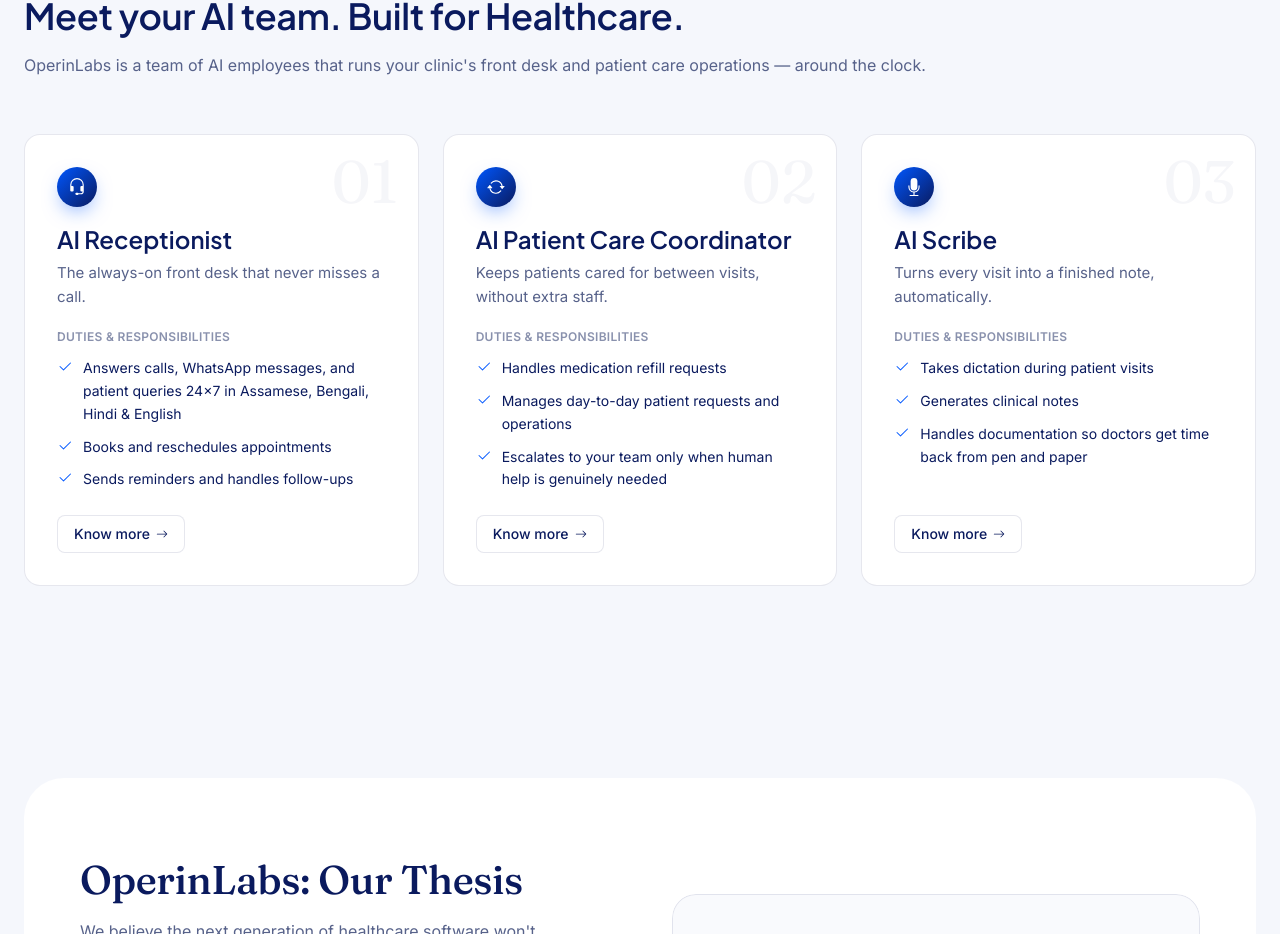
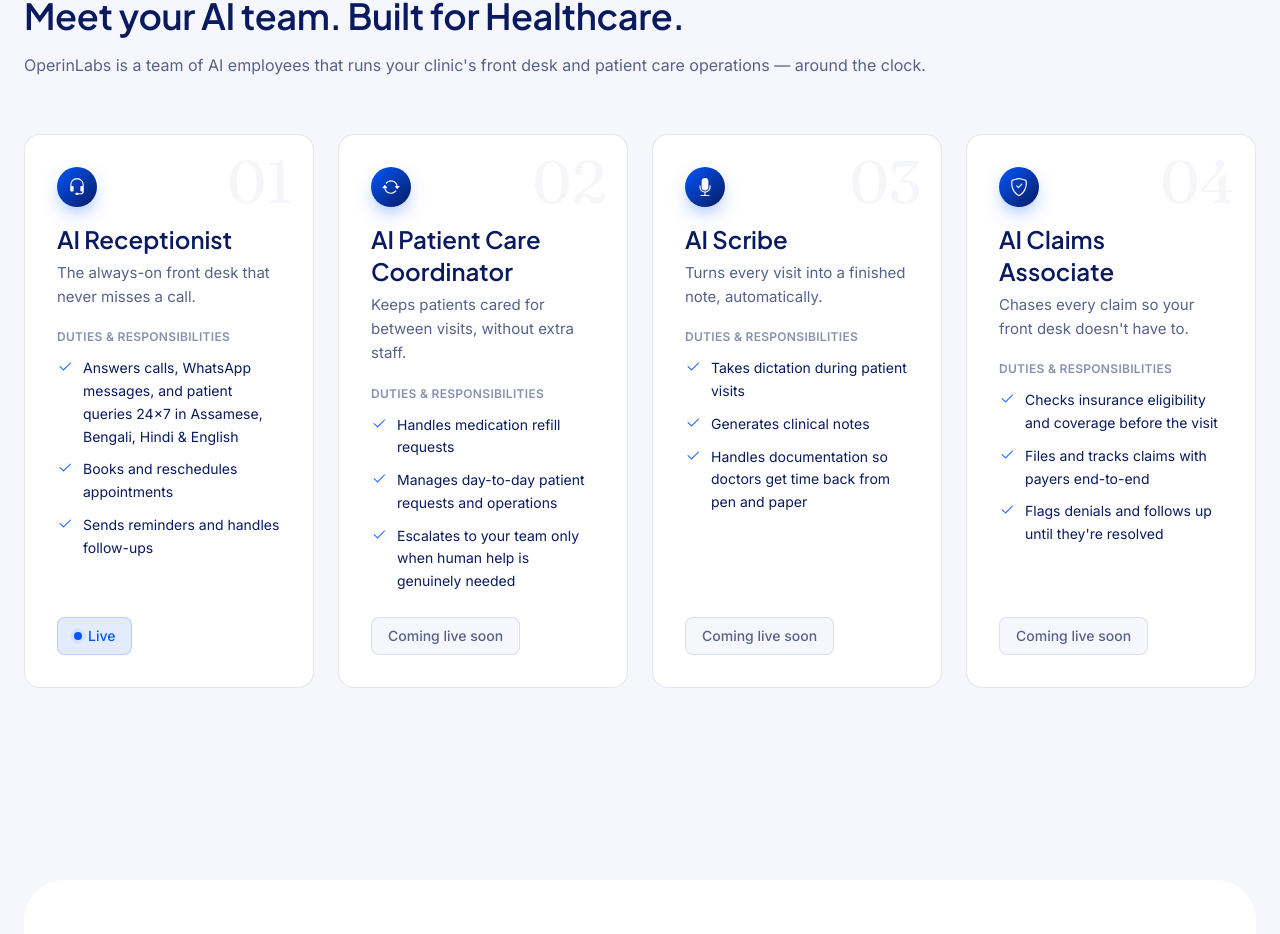
Before and after one commit to OperinLabs/OperinLabs-Landing-Page, a React (Vite) app: page / in a window 1280 px wide. Shown: the part 2076-3010 px from the top of the page. Built offline with nearby package versions, Linux system fonts and the light colour scheme.

Commit message:
Update Product.tsx

```diff
--- a/src/components/Product.tsx
+++ b/src/components/Product.tsx
@@ -1,6 +1,5 @@
 import { motion } from "framer-motion";
-import { Link } from "react-router-dom";
-import { BsArrowRight, BsHeadset, BsArrowRepeat, BsMicFill, BsCheck2 } from "react-icons/bs";
+import { BsHeadset, BsArrowRepeat, BsMicFill, BsCheck2, BsShieldCheck } from "react-icons/bs";
 
 const boxes = [
   {
@@ -13,6 +12,7 @@ const boxes = [
       "Books and reschedules appointments",
       "Sends reminders and handles follow-ups",
     ],
+    status: "live" as const,
   },
   {
     index: "02",
@@ -24,6 +24,7 @@ const boxes = [
       "Manages day-to-day patient requests and operations",
       "Escalates to your team only when human help is genuinely needed",
     ],
+    status: "soon" as const,
   },
   {
     index: "03",
@@ -35,6 +36,19 @@ const boxes = [
       "Generates clinical notes",
       "Handles documentation so doctors get time back from pen and paper",
     ],
+    status: "soon" as const,
+  },
+  {
+    index: "04",
+    heading: "AI Claims Associate",
+    icon: BsShieldCheck,
+    summary: "Chases every claim so your front desk doesn't have to.",
+    duties: [
+      "Checks insurance eligibility and coverage before the visit",
+      "Files and tracks claims with payers end-to-end",
+      "Flags denials and follows up until they're resolved",
+    ],
+    status: "soon" as const,
   },
 ];
 
@@ -61,8 +75,8 @@ export default function Product() {
           </p>
         </motion.div>
 
-        <div className="mt-14 grid gap-6 sm:grid-cols-3">
-          {boxes.map(({ index, heading, icon: Icon, summary, duties }, i) => (
+        <div className="mt-14 grid gap-6 sm:grid-cols-2 lg:grid-cols-4">
+          {boxes.map(({ index, heading, icon: Icon, summary, duties, status }, i) => (
             <motion.div
               key={heading}
               initial={{ opacity: 0, y: 16 }}
@@ -106,13 +120,19 @@ export default function Product() {
                 ))}
               </ul>
 
-              <Link
-                to="/pricing"
-                className="relative mt-6 inline-flex w-fit items-center gap-1.5 rounded-lg border border-line bg-white px-4 py-2 text-sm font-medium text-ink transition-colors hover:bg-accent-soft"
-              >
-                Know more
-                <BsArrowRight className="text-xs" aria-hidden="true" />
-              </Link>
+              {status === "live" ? (
+                <span className="relative mt-6 inline-flex w-fit items-center gap-1.5 rounded-lg border border-accent/20 bg-accent-soft px-4 py-2 text-sm font-medium text-accent">
+                  <span className="relative flex h-2 w-2">
+                    <span className="absolute inline-flex h-full w-full animate-ping rounded-full bg-accent opacity-60" />
+                    <span className="relative inline-flex h-2 w-2 rounded-full bg-accent" />
+                  </span>
+                  Live
+                </span>
+              ) : (
+                <span className="relative mt-6 inline-flex w-fit items-center gap-1.5 rounded-lg border border-line bg-bg px-4 py-2 text-sm font-medium text-ink-soft">
+                  Coming live soon
+                </span>
+              )}
             </motion.div>
           ))}
         </div>
```
